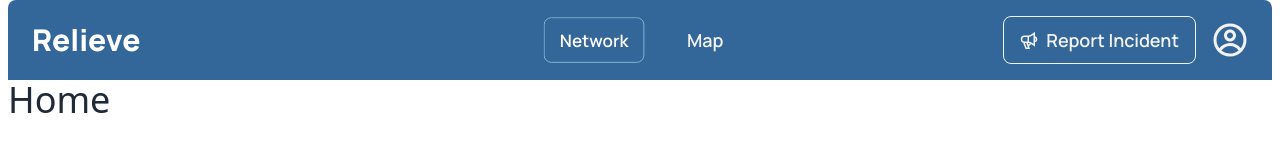
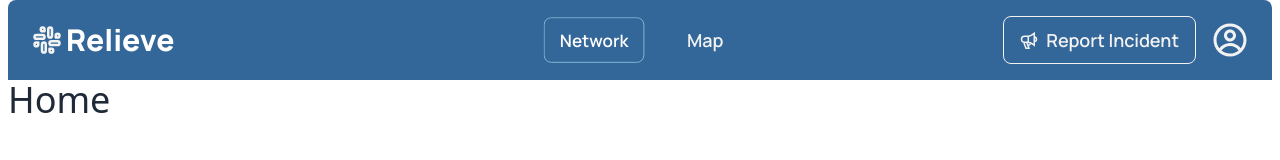
Before and after one commit to arnab-zero/Relieve, a React (Vite) app in the folder relieve-client/: page / in a window 1280 px wide. Shown: the top 160 px of the page. Built offline with nearby package versions, Linux system fonts and the light colour scheme.

Commit message:
added temporary svg at logo

```diff
--- a/relieve-client/src/components/Navbar.jsx
+++ b/relieve-client/src/components/Navbar.jsx
@@ -49,7 +49,12 @@ const Navbar = () => {
                         {links}
                     </ul>
                 </div>
-                <NavLink to={'/'} className="text-lg text-white md:text-3xl font-black">Relieve</NavLink>
+                <NavLink to={'/'} >
+                    <span className="flex items-center gap-1">
+                     <img src="/logo.svg" alt="" width={'30'} />
+                    <h2 className="text-lg text-white md:text-3xl font-black"> Relieve</h2>
+                    </span>
+                </NavLink>
             </div>
             <div className="navbar-center hidden lg:flex">
                 <ul className="menu menu-horizontal text-base-200 font-semibold gap-6 items-center text-lg px-1">
--- a/relieve-client/src/index.css
+++ b/relieve-client/src/index.css
@@ -1,5 +1,4 @@
 @import url('https://fonts.googleapis.com/css2?family=Manrope:wght@200..800&display=swap');
-
 
 @tailwind base;
 @tailwind components;
```
Also changed, not shown: relieve-client/public/logo.svg (added).
